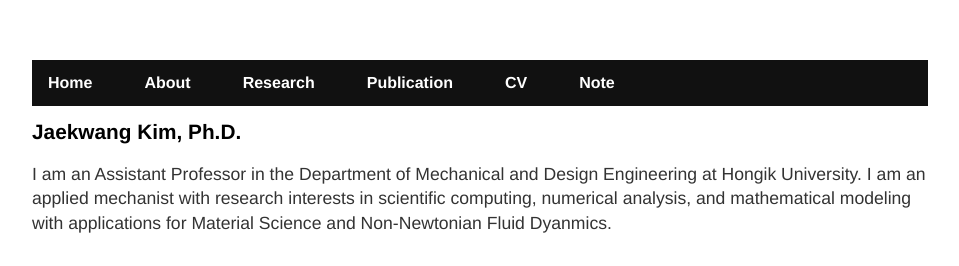
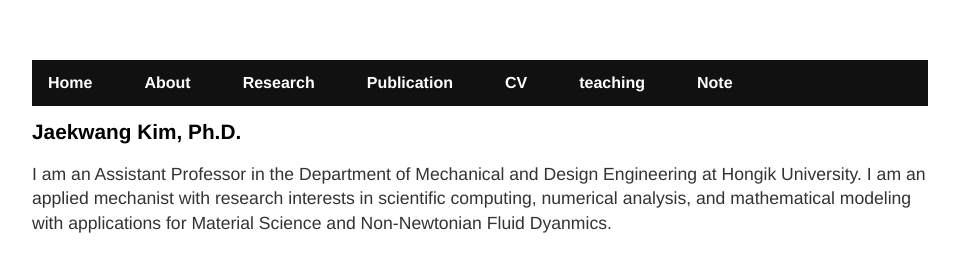
Before and after one commit to jaekwangjk/jaekwangjk.github.io, a Jekyll site: the page built from index.html, in a window 1280 px wide. Shown: the top 266 px of the page, without its empty margins (160-1119 px from the left). Built offline with Jekyll 4.4.1, drawn with Linux system fonts in a browser that asks for light colours.

Commit message:
Update default.html

```diff
--- a/_layouts/default.html
+++ b/_layouts/default.html
@@ -11,9 +11,10 @@
 	    		<ul>
 	        		<li><a class="one" href="/">Home</a></li>
 		        	<li><a class="one" href="/about.html">About</a></li>
-					<li><a class="one" href="/research.html">Research</a></li>
-					<li><a class="one" href="/publication.html">Publication</a></li>
-					<li><a class="one" href="/cv.html">CV</a></li>
+				<li><a class="one" href="/research.html">Research</a></li>
+				<li><a class="one" href="/publication.html">Publication</a></li>
+				<li><a class="one" href="/cv.html">CV</a></li>
+				<li><a class="one" href="/teaching.html">teaching </a></li>
 	        		<li><a class="one" href="/note.html">Note </a></li>
 	    		</ul>
 			</nav>
```
